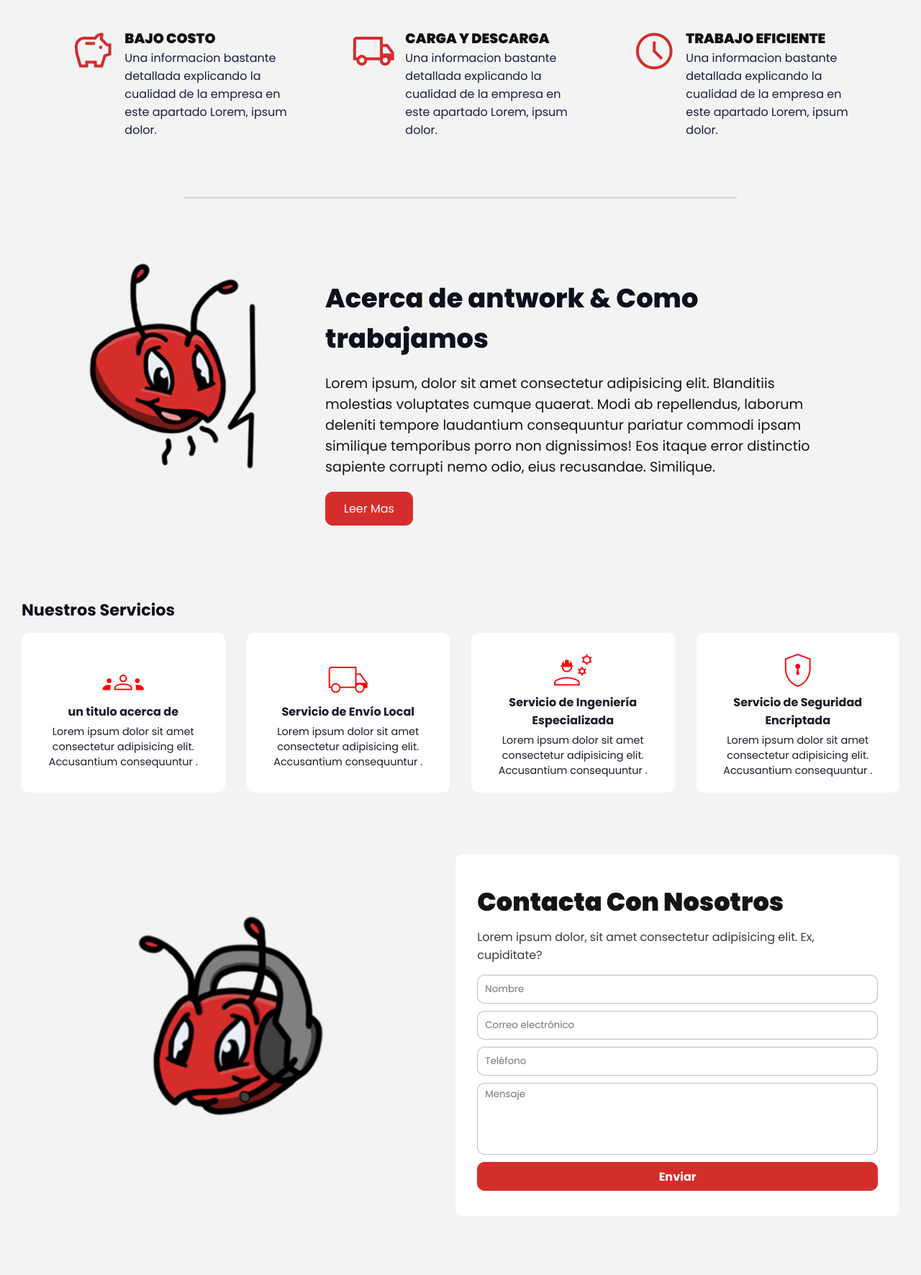
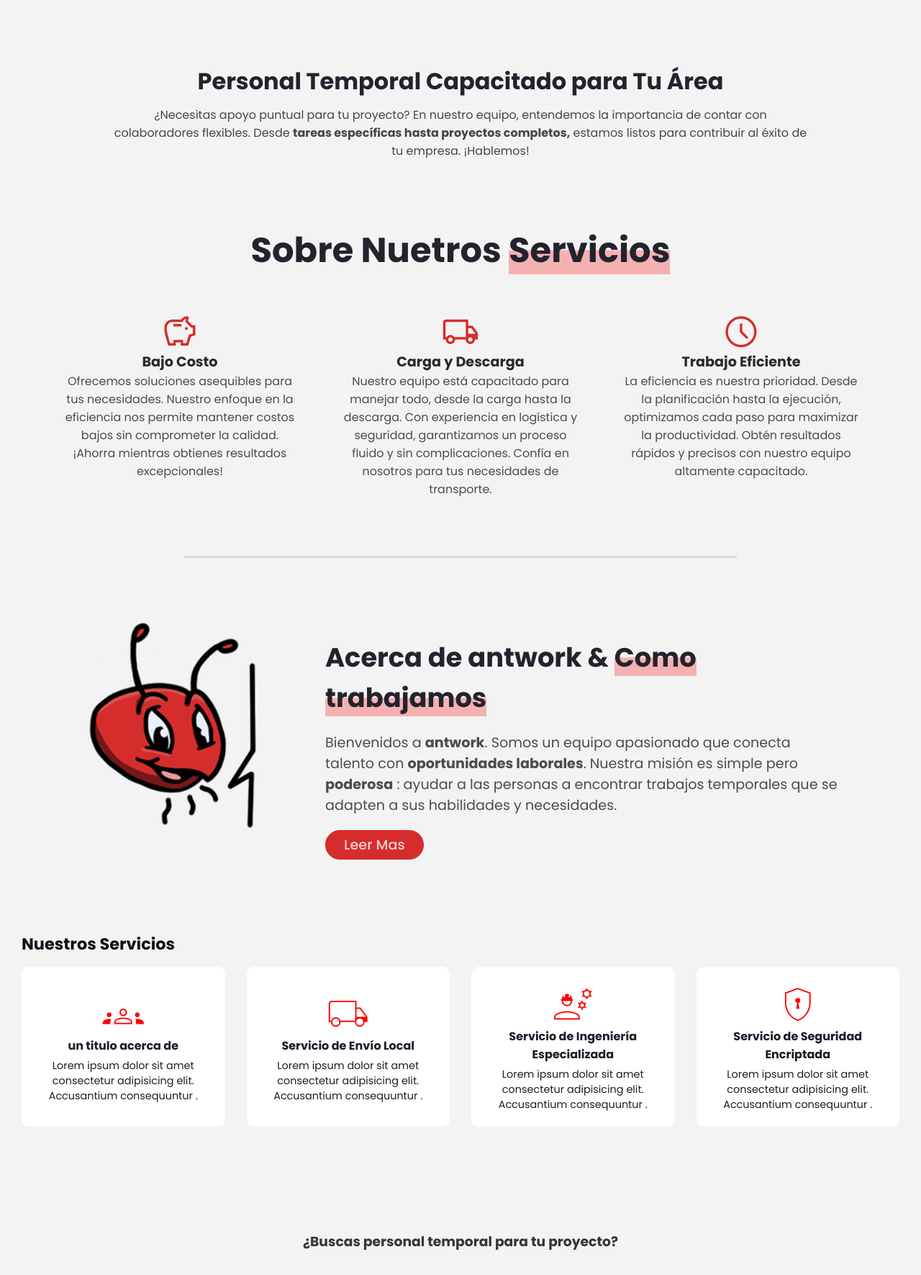
Before and after one commit to benjask8/antwork, a PHP site: page /mvc/ in a window 1280 px wide. Shown: the part 788-2559 px from the top of the page at 72% size. Run offline with PHP 8.4, Linux system fonts and the light colour scheme; some libraries are stand-ins or nearby versions; some web fonts are replaced.

Commit message:
mejorando visuales agregando texto persuasivo

```diff
--- a/public/css/styles.css
+++ b/public/css/styles.css
@@ -157,9 +157,9 @@
     color: var(--info-color);
     background-color: #fff;
     display: flex;
-    padding: 10px 14px;
+    padding: 7px 14px;
     margin: 2px;
-    font-weight: 700;
+    font-weight: 500;
     transition: all var(--time);
 }
 
@@ -202,6 +202,13 @@
 /* .home-qualities start */
 
 
+.qualities-title{
+    text-transform: none;
+    font-weight: 700;
+    font-size: 3em;
+    color: rgb(35, 35, 46);
+    margin: 20px 0px;
+}
 .home-qualities-qualitie {
     opacity: 0;
     transform: scale(0.4); /* Desplaza hacia abajo inicialmente */
@@ -230,12 +237,24 @@
     padding: 10px 30px;
     padding-top: 20px;
 }
+
+
+.span-big-b-border{
+    position: relative;
+    box-shadow: inset 0 -.7em 0 0 rgb(245, 177, 177);
+
+}
+
+.centred{
+    text-align: center;
+}
+
+
 .home-qualities{
     margin: 10px 0px;
     display: flex;
     width: 100%;
     justify-content: center;
-    align-items: center;
     padding: 20px 0px;
     /* padding-top: 0px;
     margin-top: 0px; */
@@ -244,6 +263,8 @@
 .home-qualities-qualitie{
     width: 350px;
     display: flex;
+    flex-direction: column;
+    text-align: center;
     padding: 10px;
     cursor: pointer;
     margin: 0px 20px;
@@ -258,10 +279,9 @@
     align-items: start;
     justify-content: center;
     width: 100%;
-    padding-bottom: 20px;
 }
 .home-qualities-qualitie-img span{
-    font-size: 4em;
+    font-size: 3.4em;
     color: var(--btn-bg-color);
     font-variation-settings:
     'FILL' 0,
@@ -274,14 +294,14 @@
     flex-direction: column;
 }
 .home-qualities-qualitie-text-title{
-    text-transform: uppercase;
-    color: rgb(18, 18, 22);
+    text-transform: none;
+    color: rgb(42, 42, 44);
     font-size: 1.2em;
-    font-weight: 900;
+    font-weight: 700;
 }
 .home-qualities-qualitie-text-info{
     font-size: 1em;
-    color: rgb(25, 29, 66);
+    color: rgb(80, 74, 74);
 }
 
 
@@ -343,28 +363,28 @@
 
 .about-title{
     width: 100%;
-    font-weight: 800;
+    font-weight: 700;
     font-size: 2.3em;
-    color: var(--title-color);
+    color: rgb(35, 35, 46);
     padding-bottom: 20px;
 }
 .about-info{
     padding-bottom: 20px;
-    color: rgb(20, 20, 20);
+    color: rgb(80, 74, 74);
     font-size: 1.2em;
 }
 
 .about-link{
 
     background-color: var(--btn-bg-color);
-    color: #fff;
+    color: #ffffffc7;
     display: flex;
-    font-weight: 400;
-    font-size: 1em;
+    font-weight: 500;
+    font-size: 1.2em;
     width: max-content;
-    padding: 10px 25px;
+    padding: 5px 25px;
     text-transform: capitalize  ;
-    border-radius: 10px;
+    border-radius: 20px;
     border: 1px solid var(--btn-bg-color);
     transition: all var(--time);
 }
@@ -1240,3 +1260,67 @@
 }
 
 /* mision y .vision end*/
+
+
+
+
+
+/* infop text start*/
+.info-text{
+    padding: 70px 0px;
+    display: flex;
+    flex-direction: column;
+    justify-content: center;
+    align-items: center;
+}
+
+.info-text h2{
+    text-transform: none;
+    font-weight: 700;
+    font-size: 2em;
+}
+
+.info-text p{
+    width: 80%;
+    color: rgb(70, 70, 70);
+}
+/* infop text end */
+
+
+
+/* infop text2 start*/
+.info-text-2{
+    padding: 100px 0px;
+    display: flex;
+    flex-direction: column;
+    justify-content: center;
+    align-items: center;
+}
+
+.info-text-2 h3{
+    color: rgb(53, 53, 53);
+}
+.info-text-2 h2{
+    text-transform: none;
+    font-weight: 700;
+    font-size: 3em;
+    color: rgb(27, 27, 27);
+    width: 90%;
+    margin: 40px 0px;
+}
+
+.info-text-2 a{
+    display: block;
+    font-size: 1.2em;
+    font-weight: 700;
+    color: #bd1f1f;
+    border-bottom: 3px solid #bd1f1f;
+    transition: all var(--time);
+}
+
+
+.info-text-2 a:hover{
+    filter: brightness(1.7);
+    transform: scale(1.04);
+}
+/* infop text 2 end */
--- a/src/vista/index/index.php
+++ b/src/vista/index/index.php
@@ -32,10 +32,17 @@
 
 </div>
 
-
-
+<!-- texto informativo start-->
+<div class="info-text">
+    <h2 class="big-title centred">Personal Temporal Capacitado para Tu Área</h2>
+    <p class="more-info centred">¿Necesitas apoyo puntual para tu proyecto? En nuestro equipo, entendemos la importancia de contar con colaboradores flexibles. Desde <b>tareas específicas hasta proyectos completos,</b> estamos listos para contribuir al éxito de tu empresa. ¡Hablemos!</p>
+</div>
+<!-- texto informativo end -->
 
 <!-- <h2 class="big-title">Cualidades</h2> -->
+
+<h2 class="qualities-title centred">Sobre Nuetros  <span class="span-big-b-border">Servicios</span> </h2>
+
 <div class="home-qualities">
     <div class="home-qualities-qualitie">
         <div class="home-qualities-qualitie-img">
@@ -45,7 +52,7 @@
         </div>
         <div class="home-qualities-qualitie-text">
             <p class="home-qualities-qualitie-text-title">Bajo Costo</p>
-            <p class="home-qualities-qualitie-text-info">Una informacion bastante detallada explicando la cualidad de la empresa en este apartado Lorem, ipsum dolor.</p>
+            <p class="home-qualities-qualitie-text-info">Ofrecemos soluciones asequibles para tus necesidades. Nuestro enfoque en la eficiencia nos permite mantener costos bajos sin comprometer la calidad. ¡Ahorra mientras obtienes resultados excepcionales!</p>
         </div>
     </div>
     <div class="home-qualities-qualitie">
@@ -56,7 +63,7 @@
         </div>
         <div class="home-qualities-qualitie-text">
             <p class="home-qualities-qualitie-text-title">Carga y Descarga</p>
-            <p class="home-qualities-qualitie-text-info">Una informacion bastante detallada explicando la cualidad de la empresa en este apartado Lorem, ipsum dolor.</p>
+            <p class="home-qualities-qualitie-text-info">Nuestro equipo está capacitado para manejar todo, desde la carga hasta la descarga. Con experiencia en logística y seguridad, garantizamos un proceso fluido y sin complicaciones. Confía en nosotros para tus necesidades de transporte.</p>
         </div>
     </div>
     <div class="home-qualities-qualitie">
@@ -67,7 +74,7 @@
         </div>
         <div class="home-qualities-qualitie-text">
             <p class="home-qualities-qualitie-text-title">Trabajo Eficiente</p>
-            <p class="home-qualities-qualitie-text-info">Una informacion bastante detallada explicando la cualidad de la empresa en este apartado Lorem, ipsum dolor.</p>
+            <p class="home-qualities-qualitie-text-info">La eficiencia es nuestra prioridad. Desde la planificación hasta la ejecución, optimizamos cada paso para maximizar la productividad. Obtén resultados rápidos y precisos con nuestro equipo altamente capacitado.</p>
         </div>
     </div>
 </div>
@@ -83,8 +90,8 @@
         <img src="public/images/logo/ant_speak2.png" alt="">
     </div>
     <div class="about-text">
-        <h3 class="about-title">Acerca de antwork & Como trabajamos</h3>
-        <p class="about-info">Lorem ipsum, dolor sit amet consectetur adipisicing elit. Blanditiis molestias voluptates cumque quaerat. Modi ab repellendus, laborum deleniti tempore laudantium consequuntur pariatur commodi ipsam similique temporibus porro non dignissimos! Eos itaque error distinctio sapiente corrupti nemo odio, eius recusandae. Similique.</p>
+        <h3 class="about-title">Acerca de antwork & <span class="span-big-b-border">Como trabajamos</span></h3>
+        <p class="about-info">Bienvenidos a <b>antwork</b>. Somos un equipo apasionado que conecta talento con <b> oportunidades laborales</b>. Nuestra misión es simple pero <b>poderosa</b> : ayudar a las personas a encontrar trabajos temporales que se adapten a sus habilidades y necesidades.</p>
         <a href="?c=index&m=about" class="about-link">leer mas</a>
     </div>
 </div>
@@ -134,6 +141,16 @@
 
 <!-- servicios end -->
 
+
+<!-- texto insentivo -->
+
+<div class="info-text-2">
+        <h3 class="centred">¿Buscas personal temporal para tu proyecto?</h3>
+        <h2 class="centred">Nosotros tenemos la solución. <br> <span class="span-big-b-border">Comencemos a trabajar juntos</span></h2>
+        <a href="https://tu-sitio-web.com/contacto" class="centred">Contáctanos ahora</a>
+    </div>
+
+<!-- texto insentivo end -->
 
 
 <!-- contact -->
```
